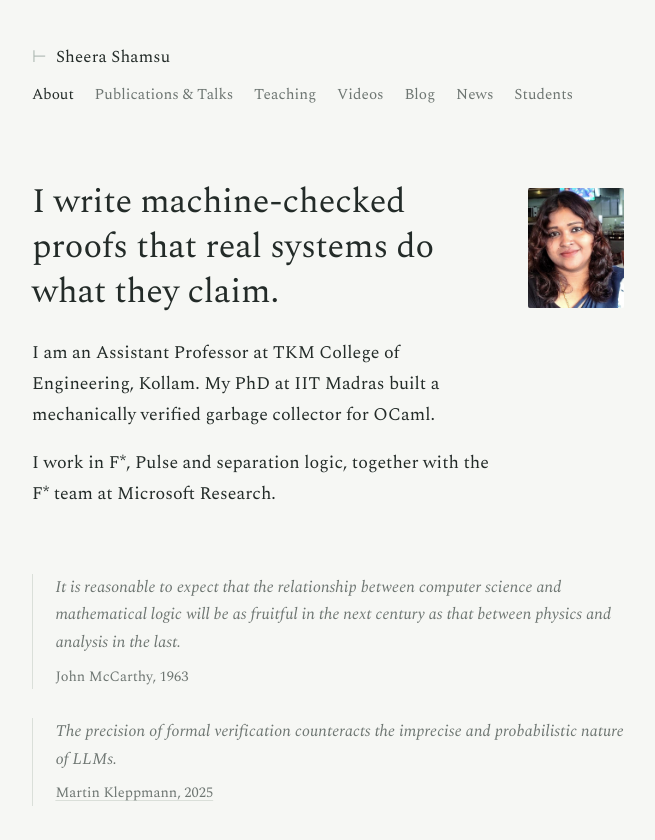
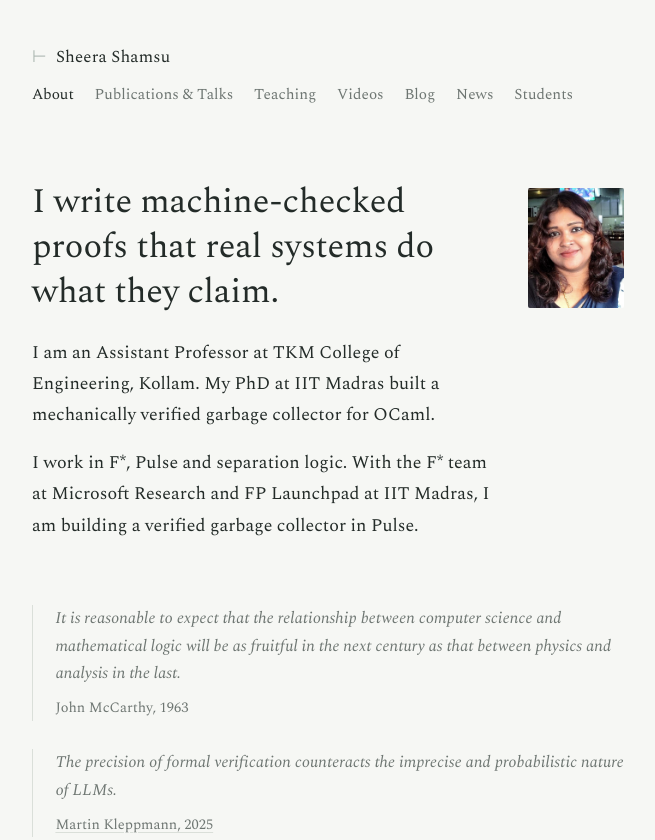
Before and after one commit to sheeraSearch82/sheeraSearch82.github.io, a plain HTML site: page index.html in a window 1280 px wide. Shown: the top 840 px of the page, without its empty margins (312-967 px from the left). Drawn offline with nearby package versions, Linux system fonts and the light colour scheme.

```diff
--- a/index.html
+++ b/index.html
@@ -44,7 +44,7 @@
     <div>
       <h1>I write machine-checked proofs that real systems do what they claim.</h1>
       <p>I am an Assistant Professor at TKM College of Engineering, Kollam. My PhD at IIT Madras built a mechanically verified garbage collector for OCaml.</p>
-      <p>I work in F*, Pulse and separation logic, together with the F* team at Microsoft Research.</p>
+      <p>I work in F*, Pulse and separation logic. With the F* team at Microsoft Research and FP Launchpad at IIT Madras, I am building a verified garbage collector in Pulse.</p>
     </div>
     <img class="portrait" src="profile.jpg" alt="Sheera Shamsu" onerror="this.style.display='none'">
   </div>
```
